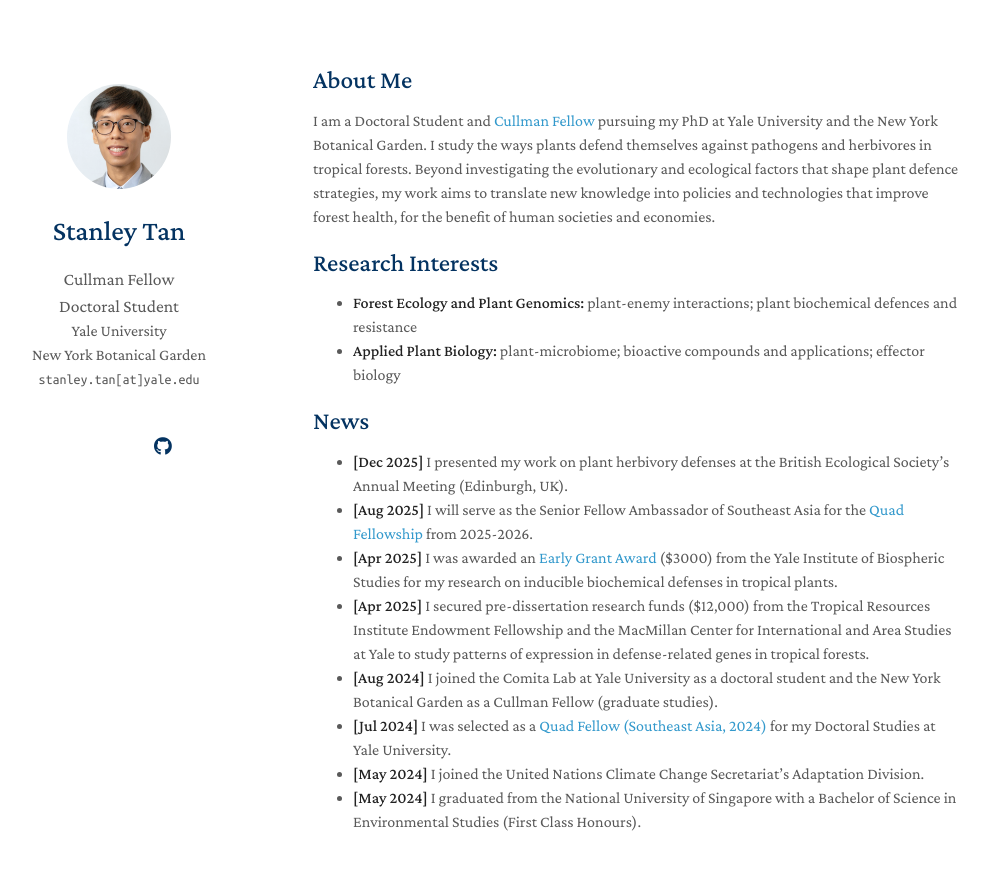
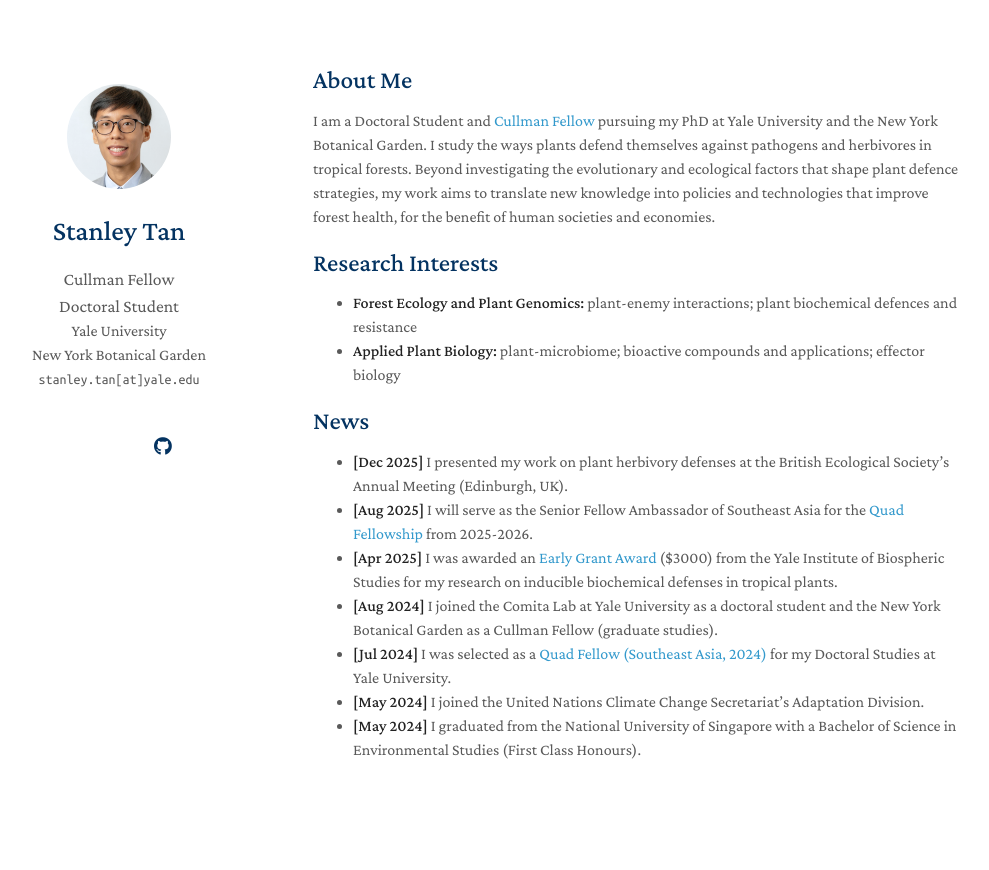
Before and after one commit to stanleytansx/stanleytansx.github.io, a Jekyll site: the page built from index.md, in a window 1280 px wide and 928 px high. Shown: the top 870 px of the window, without its empty margins (157-1146 px from the left). Built offline with Jekyll 4.4.1, drawn with Linux system fonts in a browser that asks for light colours; nearby versions of some CDN libraries; a style sheet for code colours, icons or effects is not loaded; our own code applies the rules of GitHub Pages for plain Markdown files.

Commit message:
Update index.md

```diff
--- a/index.md
+++ b/index.md
@@ -17,7 +17,6 @@ I study the ways plants defend themselves against pathogens and herbivores in tr
 - **[Dec 2025]** I presented my work on plant herbivory defenses at the British Ecological Society's Annual Meeting (Edinburgh, UK).
 - **[Aug 2025]** I will serve as the Senior Fellow Ambassador of Southeast Asia for the <a href="https://www.quadfellowship.org/"> Quad Fellowship </a> from 2025-2026.
 - **[Apr 2025]** I was awarded an <a href="https://yibs.yale.edu/research/yibs-small-grant-program" target="_blank"> Early Grant Award</a> ($3000) from the Yale Institute of Biospheric Studies for my research on inducible biochemical defenses in tropical plants.
-- **[Apr 2025]** I secured pre-dissertation research funds ($12,000) from the Tropical Resources Institute Endowment Fellowship and the MacMillan Center for International and Area Studies at Yale to study patterns of expression in defense-related genes in tropical forests.
 - **[Aug 2024]** I joined the Comita Lab at Yale University as a doctoral student and the New York Botanical Garden as a Cullman Fellow (graduate studies).
 - **[Jul 2024]** I was selected as a <a href="https://news.yale.edu/2024/08/09/three-yale-students-named-2024-quad-fellows-stem-fields" target="_blank"> Quad Fellow (Southeast Asia, 2024)</a> for my Doctoral Studies at Yale University.
 - **[May 2024]** I joined the United Nations Climate Change Secretariat's Adaptation Division.
```
